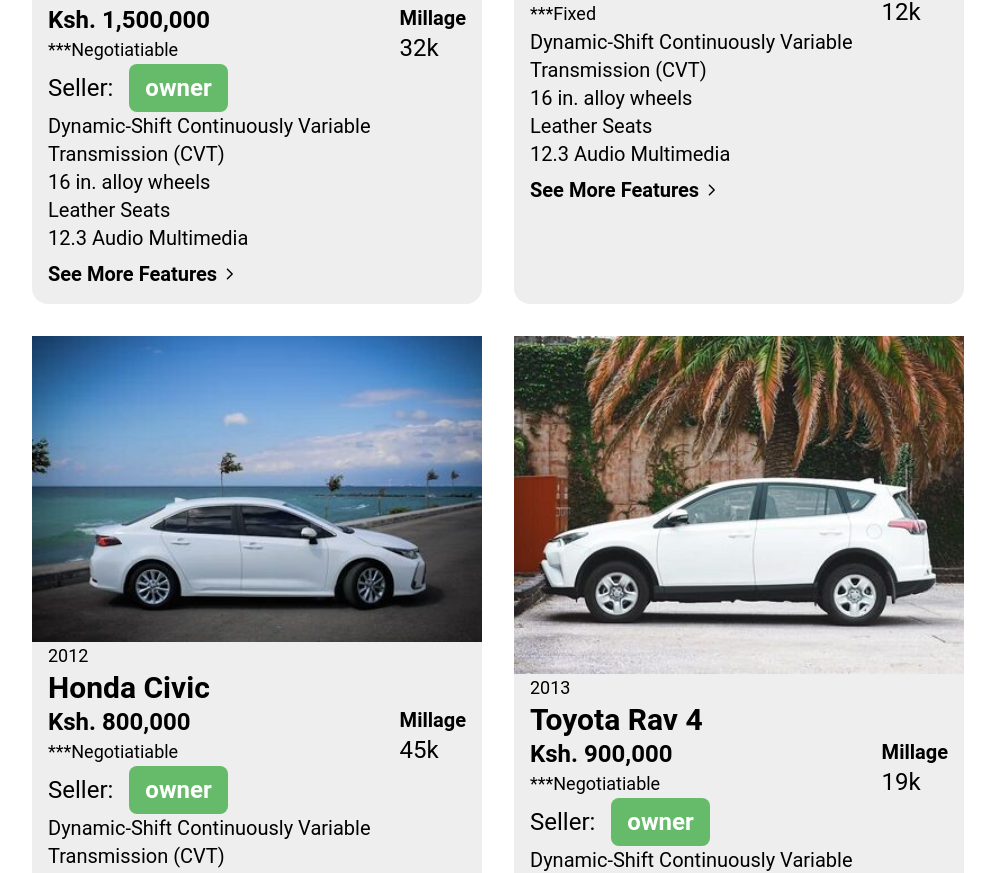
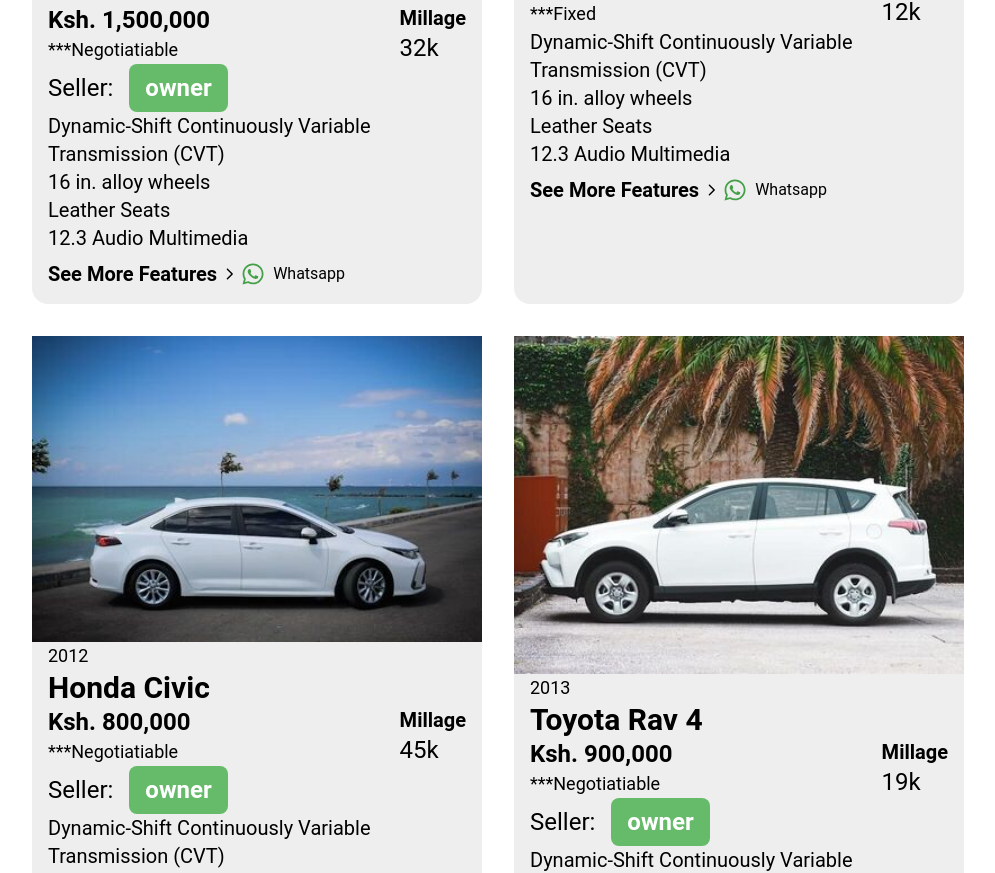
Before and after one commit to Cavein254/car_rentals, a React (Vite) app: page / in a window 1280 px wide. Shown: the part 1382-2255 px from the top of the page, without its empty margins (142-1137 px from the left). Built offline with nearby package versions, Linux system fonts and the light colour scheme.

Commit message:
Add whatsapp

```diff
--- a/src/components/product/ProductItem.tsx
+++ b/src/components/product/ProductItem.tsx
@@ -1,4 +1,5 @@
 import { RxCaretRight } from "react-icons/rx";
+import { FaWhatsapp } from "react-icons/fa6";
 
 const ProductItem = ({ car }) => {
   return (
@@ -33,11 +34,15 @@
           <p>Leather Seats</p>
           <p>12.3 Audio Multimedia</p>
         </div>
-        <div>
+        <div className="flex justify-between">
           <div className="flex mt-2">
-            <div className="flex items-center hover:border-b-2 hover:border-green-600 cursor-pointer">
+            <div className="flex items-center hover:border-b-2 hover:border-orange-600 cursor-pointer">
               <p className="text-xl font-bold">See More Features</p>
               <RxCaretRight size={24} />
+            </div>
+            <div className="flex items-center justify-end cursor-pointer hover:border-b-2 hover:border-green-600">
+              <FaWhatsapp size={24} className="text-green-600" />
+              <span className="ml-2">Whatsapp</span>
             </div>
           </div>
         </div>
```
